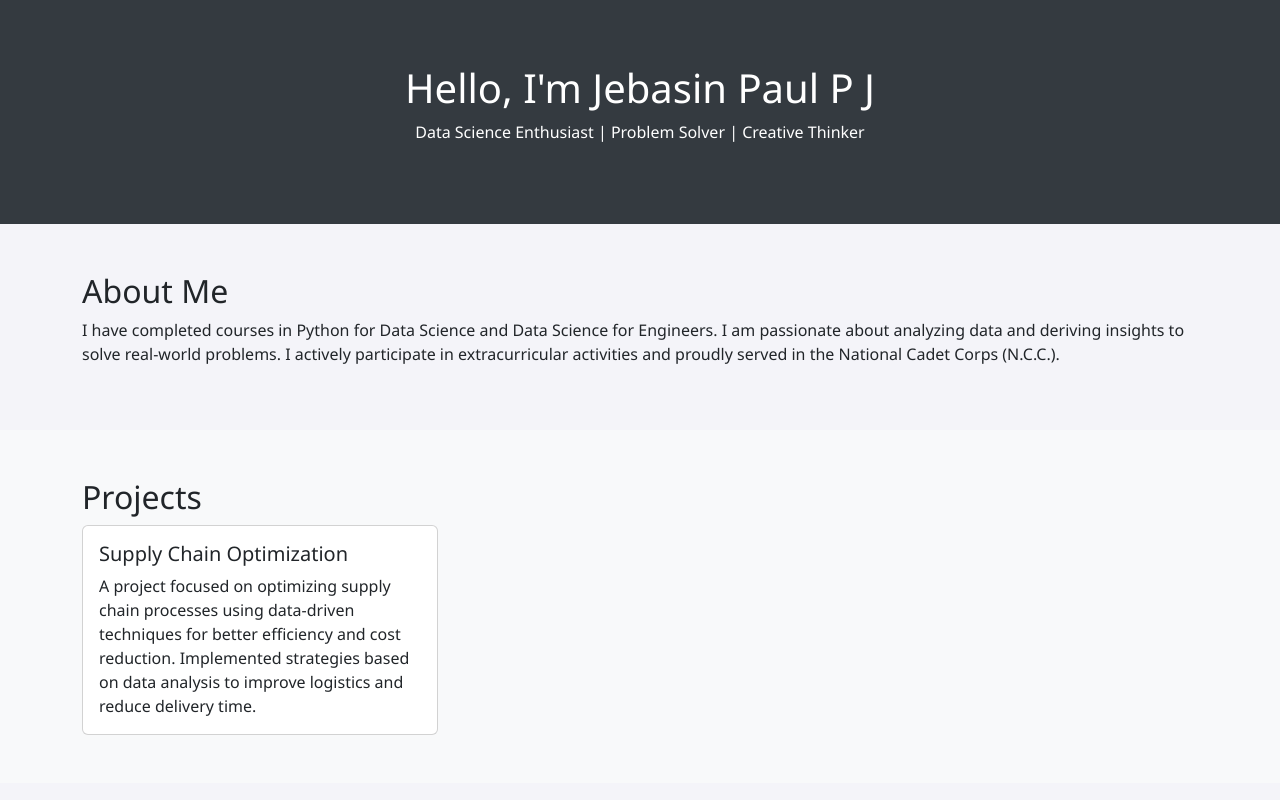
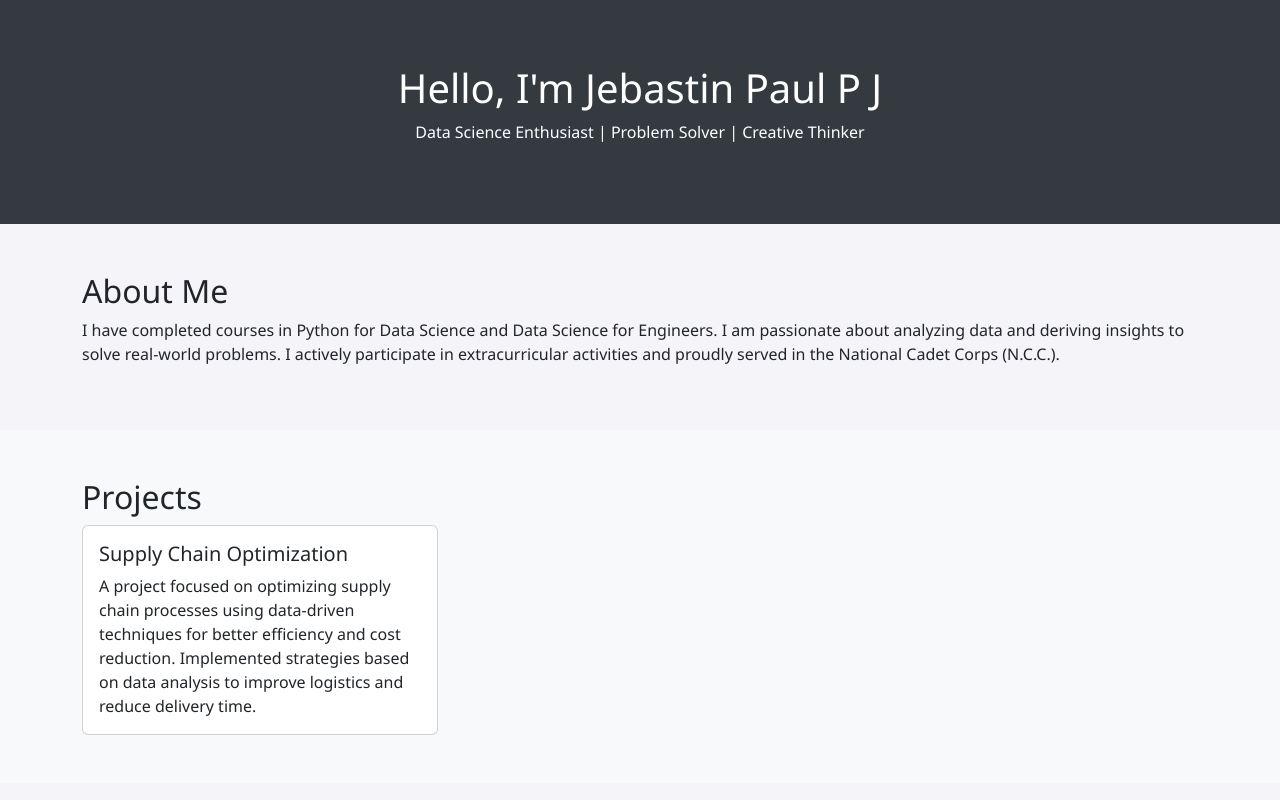
Before and after one commit to jebastin1808/Set.ur.heart.ablaze, a plain HTML site: page index.html in a window 1280 px wide. Shown: the top 800 px of the page. Drawn offline with nearby package versions, Linux system fonts and the light colour scheme.

Commit message:
Update index.html

```diff
--- a/index.html
+++ b/index.html
@@ -31,7 +31,7 @@
 <body>
 
   <section class="hero">
-    <h1>Hello, I'm Jebasin Paul P J</h1>
+    <h1>Hello, I'm Jebastin Paul P J</h1>
     <p>Data Science Enthusiast | Problem Solver | Creative Thinker</p>
   </section>
 
```
